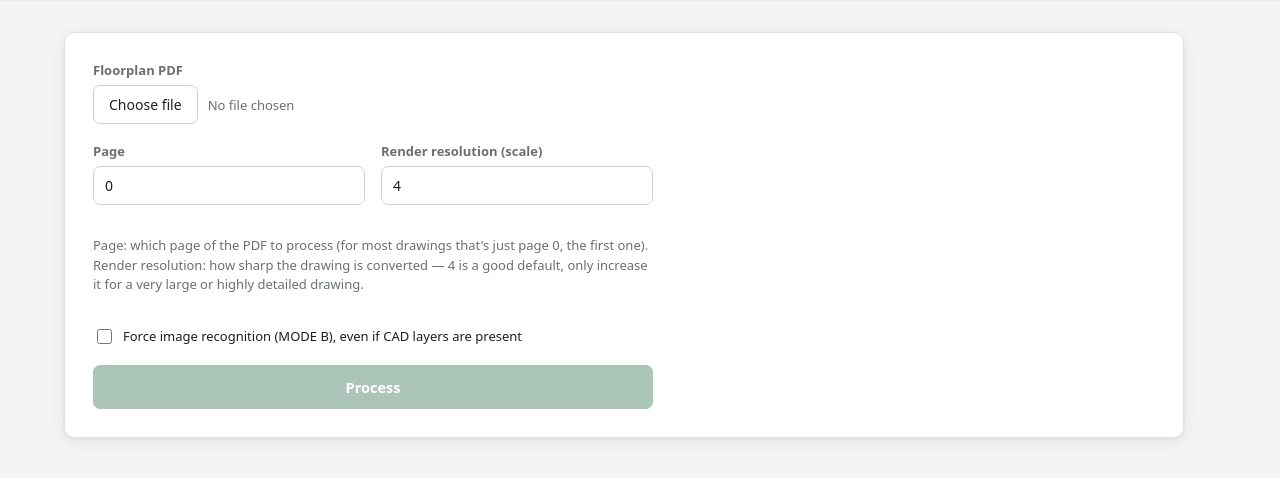
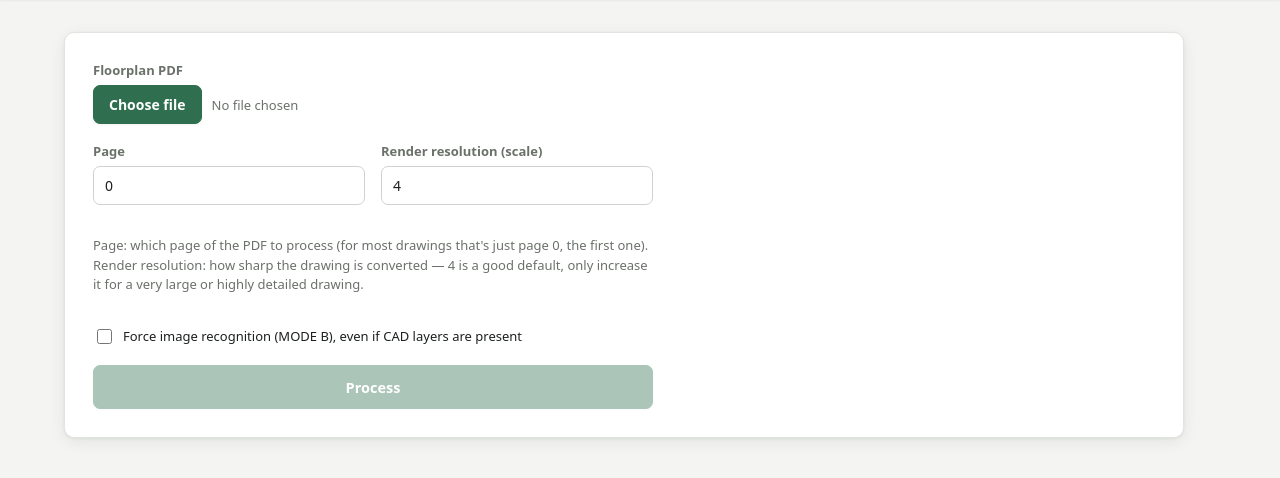
Before and after one commit to marcovanhout/Floorplan-Cleaner, a Flask app: template src/webapp/templates/index.html in a window 1280 px wide. Shown: the part 59-537 px from the top of the page. Run offline with Flask 3, Linux system fonts and the light colour scheme; the template is opened without the code that fills it, so the values that code supplies are empty.

Commit message:
Stijl "Choose file"-knop gelijk aan de "Process"-knop
Co-Authored-By: Claude Sonnet 5 <noreply@anthropic.com>

```diff
--- a/src/webapp/templates/index.html
+++ b/src/webapp/templates/index.html
@@ -5,7 +5,7 @@
     <div class="field">
       <label for="pdf">Floorplan PDF</label>
       <div class="file-picker">
-        <button type="button" id="pdf-choose-btn">Choose file</button>
+        <button type="button" id="pdf-choose-btn" class="primary">Choose file</button>
         <span id="pdf-filename" class="file-picker-name">No file chosen</span>
         <input type="file" id="pdf" name="pdf" accept="application/pdf" required class="file-picker-input">
       </div>
```
